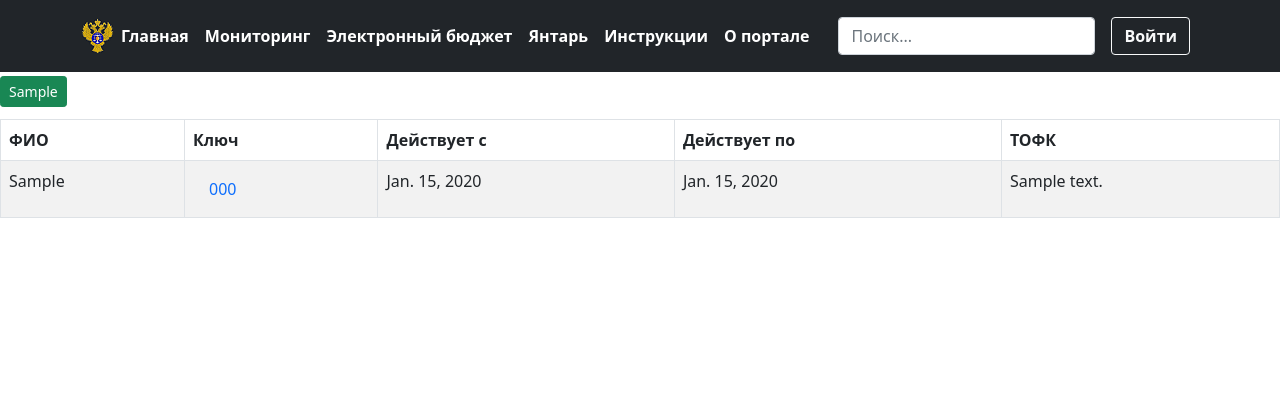
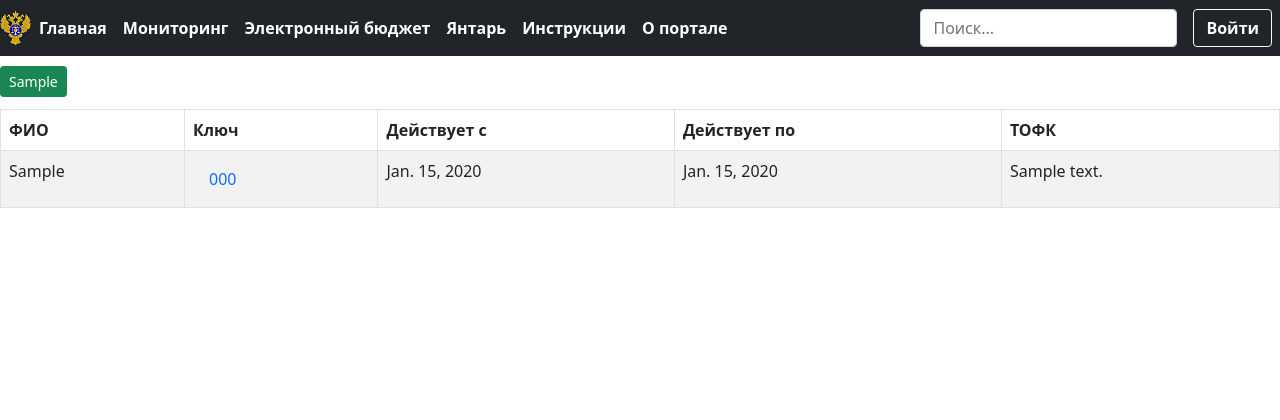
Before and after one commit to ShilkinYuV/ois, a Django app: page /yantar/ in a window 1280 px wide. Shown: the top 420 px of the page. Run offline with Django 3.2, Linux system fonts and the light colour scheme; tables that the repository leaves empty hold one stand-in row (values such as "Sample post"); some libraries are stand-ins or nearby versions.

Commit message:
navbar fixed top

```diff
--- a/portal-project/home/templates/base.html
+++ b/portal-project/home/templates/base.html
@@ -10,7 +10,7 @@
 <body>
 	<header class="p-3 bg-dark text-white">
     <div class="container">
-      <div class="d-flex flex-wrap align-items-center justify-content-center justify-content-lg-start">
+      <div class="navbar navbar-expand-md navbar-dark fixed-top bg-dark">
         <a href="/" class="d-flex align-items-center mb-2 mb-lg-0 text-white text-decoration-none">
         	          <img src="{% static "media/kazna.png" %}" alt="Stones along the river" >
         </a>
--- a/portal-project/yantar/templates/yantar/cert.html
+++ b/portal-project/yantar/templates/yantar/cert.html
@@ -1,6 +1,6 @@
 {% extends 'base.html' %}
 {% block content %}
-            <div class="pt-1">
+            <div class="pt-1"style="margin-top: 30px">
                 <form method="post">
                     {% csrf_token %}
                         {% for adm in admin %}
```
